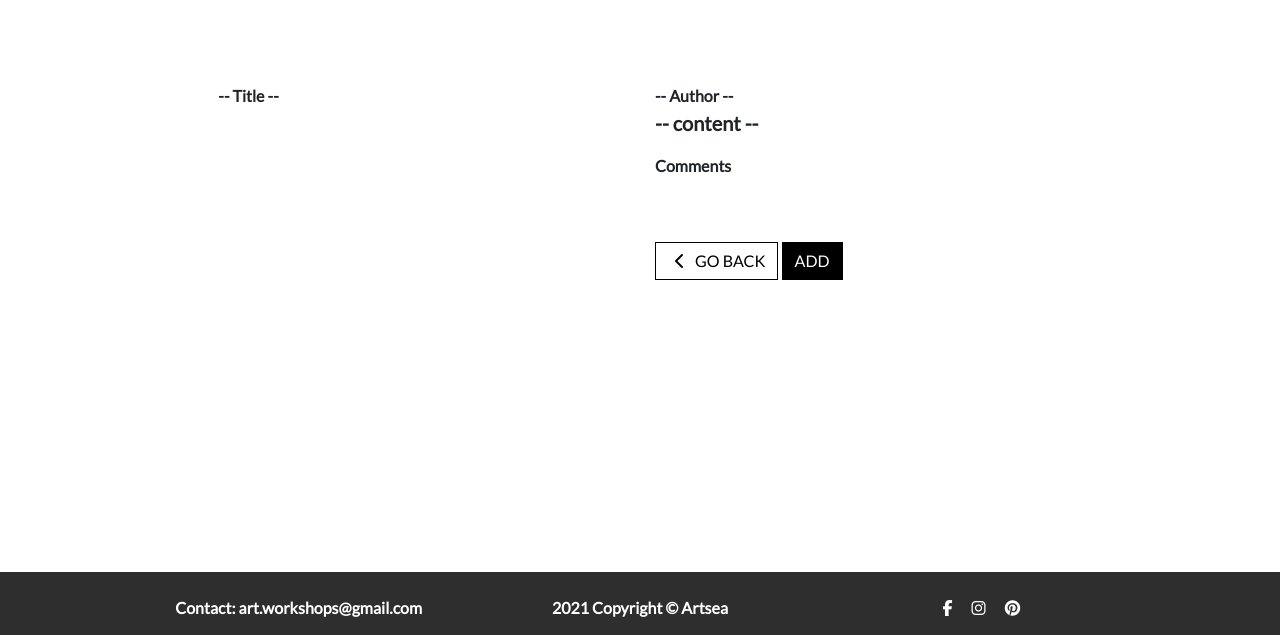
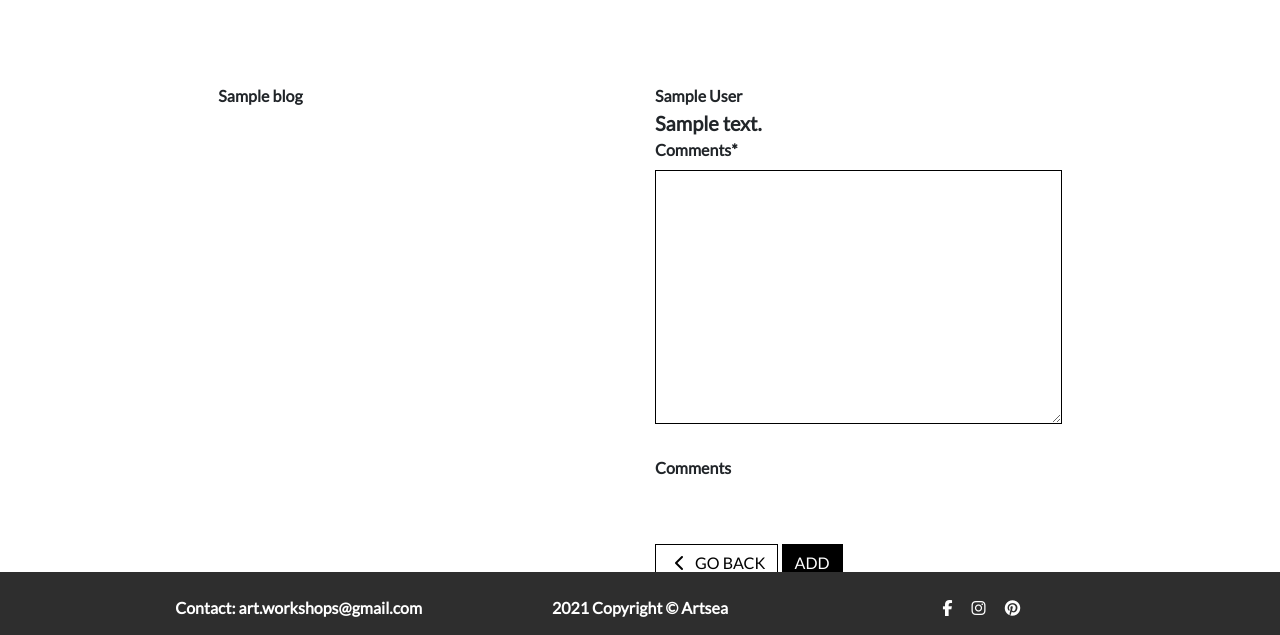
Before and after one commit to Anindita123-code/MS4-full-stack-artsea, a Django app: template blog/templates/blog/blog_detail.html in a window 1280 px wide. Shown: the part 164-799 px from the top of the page. Run offline with Django 3.2, Linux system fonts and the light colour scheme; tables that the repository leaves empty hold one stand-in row (values such as "Sample post"); the template is opened without the code that fills it: values that come from a table or form of the project are taken from there, most other values are stand-ins (such as "Sample title", 1, 10 or a date in 2020); data that the repository does not hold is empty; some libraries are stand-ins or nearby versions; some web fonts are replaced.

Commit message:
including Comment form in the blog detail template

```diff
--- a/blog/admin.py
+++ b/blog/admin.py
@@ -18,7 +18,6 @@ class BlogAdmin(admin.ModelAdmin):
 class CommentOnBlogAdmin(admin.ModelAdmin):
     list_display = (
         'Blog',
-        'user',
         'date',
         'comments',
     )
--- a/blog/forms.py
+++ b/blog/forms.py
@@ -32,5 +32,5 @@ class CommentOnBlogForm(forms.ModelForm):
     def __init__(self, *args, **kwargs):
         super().__init__(*args, **kwargs)
 
-        for field in self.fields.items():
-            field.widget.attrs['class'] = 'border-black rounded-0'
+        for field in self.fields:
+            self.fields[field].widget.attrs['class'] = 'border-black rounded-0'
--- a/blog/models.py
+++ b/blog/models.py
@@ -17,9 +17,8 @@ class CommentOnBlog(models.Model):
     Blog = models.ForeignKey(Blog, null=False, blank=False,
                              on_delete=models.CASCADE,
                              related_name='Blog_name')
-    user = models.OneToOneField(User, on_delete=models.CASCADE)
     date = models.DateTimeField(auto_now_add=True)
-    comments = models.CharField(max_length=254, null=False, blank=False)
+    comments = models.TextField(null=False, blank=False)
 
     def __str__(self):
         return self.comments
--- a/blog/templates/blog/blog_detail.html
+++ b/blog/templates/blog/blog_detail.html
@@ -15,13 +15,13 @@
         <div class="row">
             <div class="col-12 col-md-6 col-lg-4 offset-lg-2">
                 <div class="image-container my-5">
-                    -- Title --
+                    {{ blog.blog_title }}
                 </div>
             </div>
             <div class="col-12 col-md-6 col-lg-4">
                 <div class="workshop-details-container mb-5 mt-md-5">
-                    <p class="mb-0"> -- Author --</p>
-                    <p class="lead mb-0 text-left font-weight-bold">-- content --</p>
+                    <p class="mb-0"> {{ blog.blog_author }}</p>
+                    <p class="lead mb-0 text-left font-weight-bold">{{ blog.blog_content }}</p>
 
                     {% if request.user.is_superuser %}
                         <small class="ml-3">
@@ -31,10 +31,12 @@
                     {% endif %}
                     <form class="form" action="" method="POST">
                         {% csrf_token %}
+                        {{ form | crispy }}
                         <!-- form for adding comments -->
                         <div class="form-row">
                             <div class="col-12">
                                 <p class="mt-3"><strong>Comments</strong></p>
+
                             </div>
 
                             <div class="col{% if s %}-12 mt-2{% endif %}">
--- a/blog/urls.py
+++ b/blog/urls.py
@@ -5,4 +5,6 @@ urlpatterns = [
     path('', views.blog_list, name='blog_list'),
     path('add/', views.add_blog, name='add_blog'),
     path('<int:blog_id>/', views.show_blog, name='show_blog'),
+    # path('comment/<int:blog_id>/', views.add_comments, name='add_comments'),
+
 ]
```
Also changed, not shown: blog/views.py (+16 -3 lines), blog/migrations/0004_remove_commentonblog_user.py (added), blog/migrations/0005_alter_commentonblog_comments.py (added).
